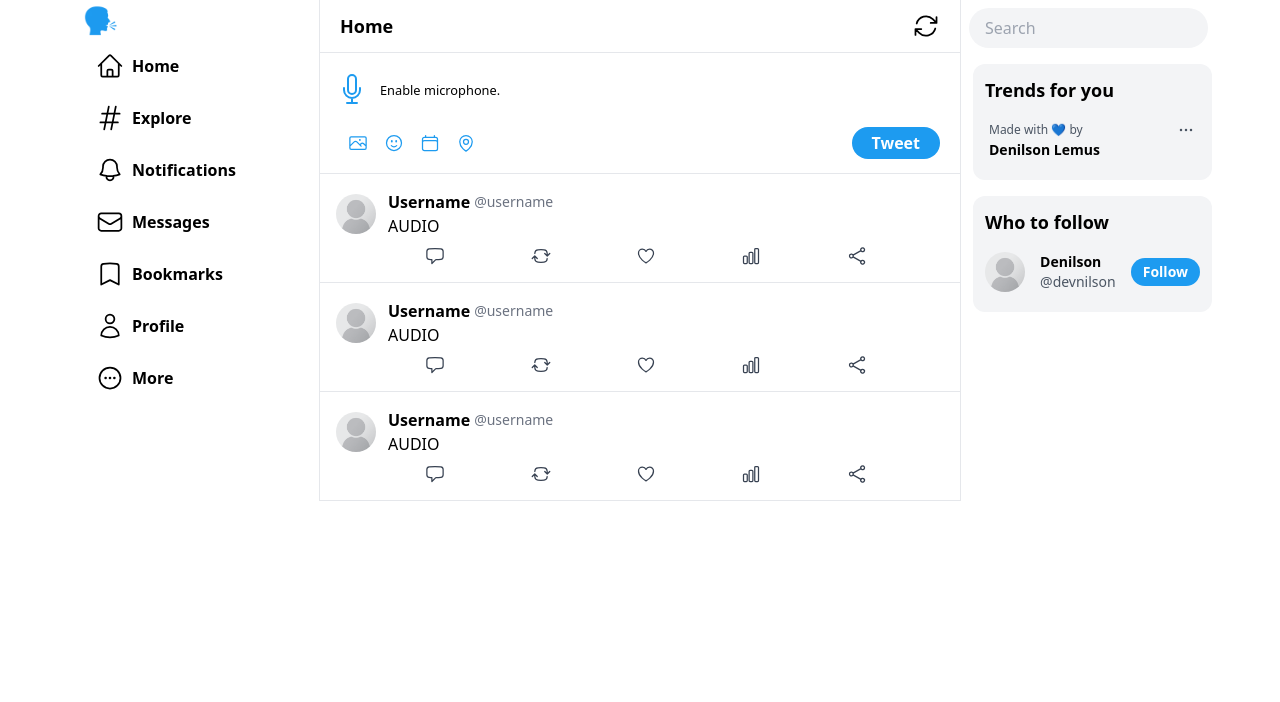
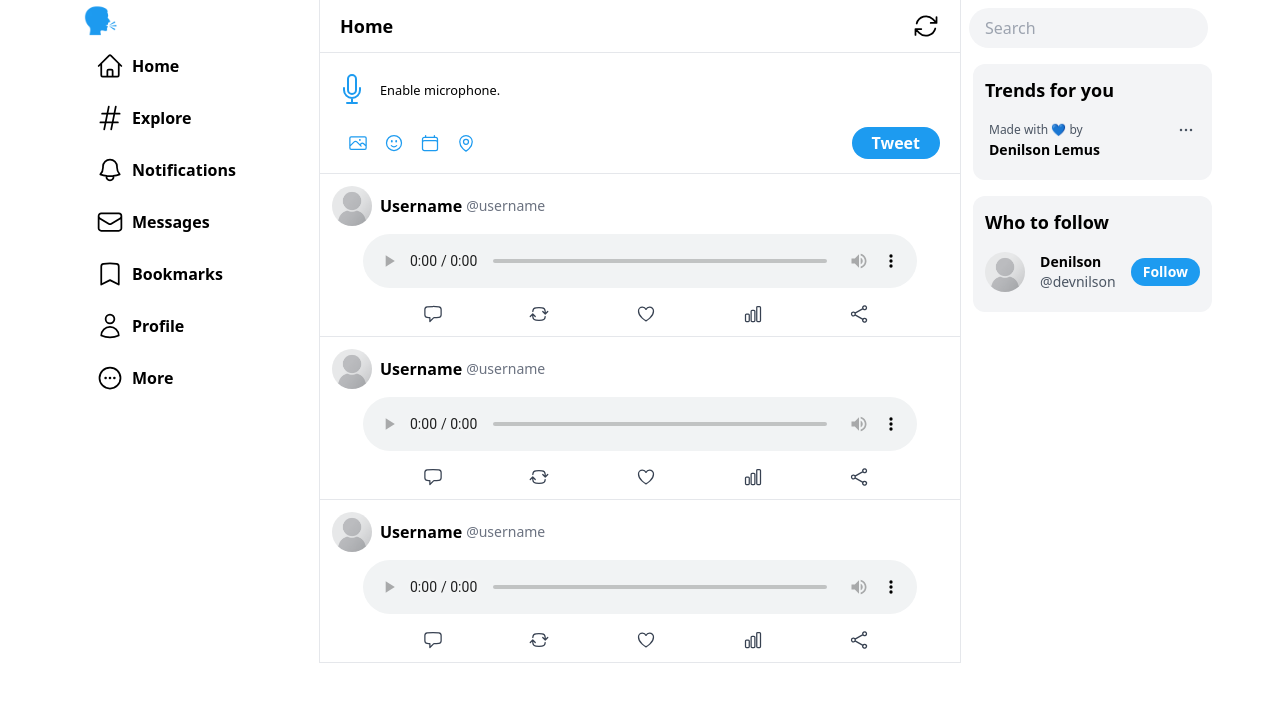
Before and after one commit to dev-nilson/tweet-it-out, a Next.js app: page / in a window 1280 px wide. Shown: the top 702 px of the page. Built offline with nearby package versions, Linux system fonts and the light colour scheme; no server answers.

Commit message:
♻️ Refactor tweet component

```diff
--- a/src/components/Tweet/Tweet.tsx
+++ b/src/components/Tweet/Tweet.tsx
@@ -8,21 +8,31 @@ import {
 } from "@heroicons/react/24/outline";
 import avatar from "../../../assets/placeholder.png";
 
-function Tweet() {
+type TweetProps = {
+  tweet: string;
+};
+
+function Tweet({ tweet }: TweetProps) {
   return (
-    <div className="flex flex-col space-x-3 border-b pt-4 pb-2 px-4 hover:bg-gray-50 cursor-pointer">
-      <div className="flex space-x-3 items-center">
-        <Image className="h-10 w-10 rounded-full" src={avatar} alt="avatar" />
-        <div>
-          <div className="flex items-center space-x-1">
-            <p className="font-semibold">Username</p>
-            <p className="hidden text-sm text-gray-500 sm:inline">@username</p>
+    <div className="flex flex-col space-x-3 border-b pt-3 pb-1 px-3 hover:bg-gray-50 cursor-pointer">
+      <div>
+        <div className="flex items-center space-x-2">
+          <Image className="h-10 w-10 rounded-full" src={avatar} alt="avatar" />
+          <div className="w-full">
+            <div className="flex items-center space-x-1">
+              <p className="font-semibold">Username</p>
+              <p className="hidden text-sm text-gray-500 sm:inline">
+                @username
+              </p>
+            </div>
           </div>
-          <div>AUDIO</div>
+        </div>
+        <div className="my-3 md:my-2">
+          <audio className="w-full md:w-[90%] m-auto" src={tweet} controls />
         </div>
       </div>
 
-      <div className="flex items-center justify-evenly ">
+      <div className="flex items-center justify-evenly">
         <div className="clickable text-gray-700 hover:text-twitterBlue">
           <ChatBubbleLeftIcon className="h-5 w-5" />
         </div>
```
